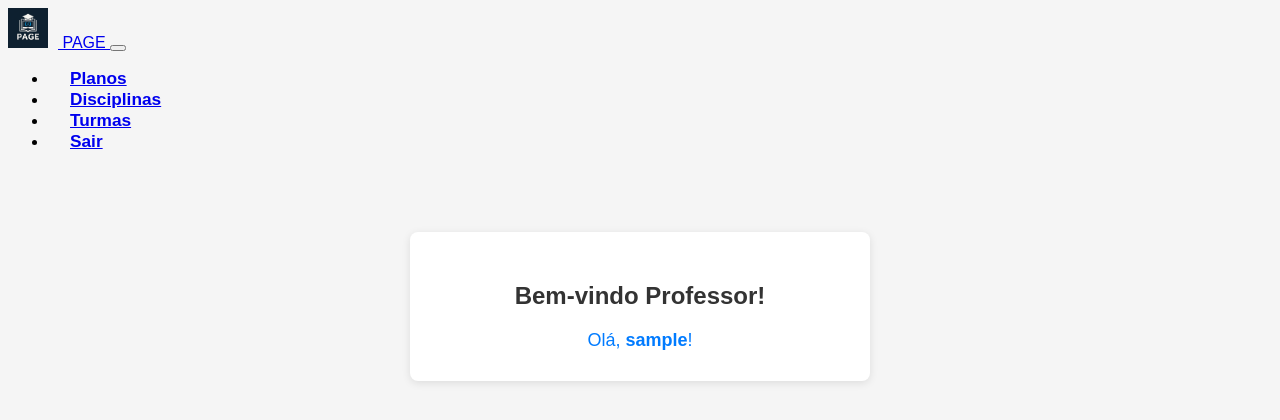
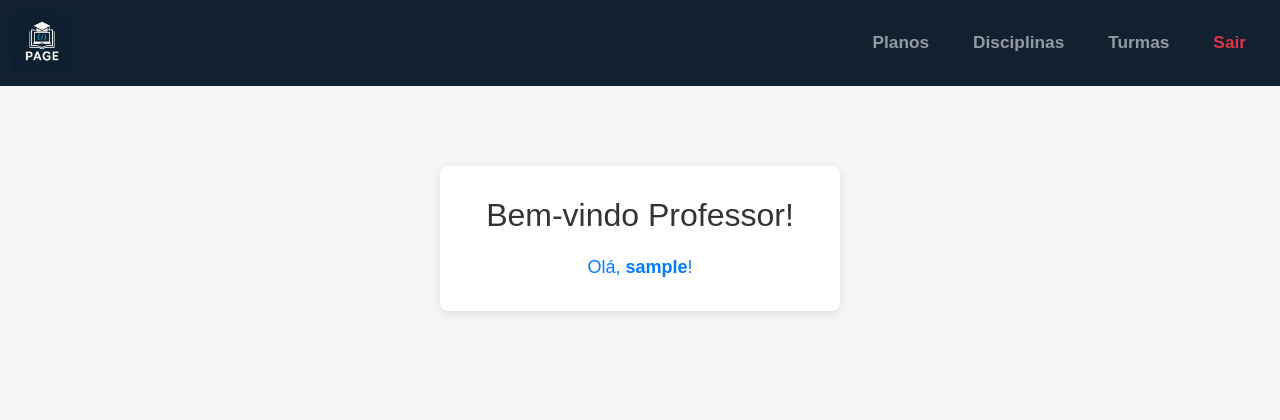
Before and after one commit to Marco-Bubola/Page--PI, a PHP site: page /views/home_professor.php in a window 1280 px wide. Shown: the top 420 px of the page. Run offline with PHP 8.4, Linux system fonts and the light colour scheme; a user stored in the database is signed in.

Commit message:
Atualizações estéticas home_professor e navbar
alteração da cor da navbar e introdução do bootstrap na home_professro

```diff
--- a/views/home_professor.php
+++ b/views/home_professor.php
@@ -13,6 +13,7 @@ include 'navbar.php';
     <meta charset="UTF-8">
     <title>Home Professor - PI Page</title>
     <link rel="icon" type="image/png" href="../assets/img/LOGO_PAGE.png">
+    <link href="https://cdn.jsdelivr.net/npm/bootstrap@5.3.0/dist/css/bootstrap.min.css" rel="stylesheet">
     <style>
         body { font-family: Arial, sans-serif; background: #f5f5f5; }
         .home-container { background: #fff; padding: 30px; max-width: 400px; margin: 80px auto; border-radius: 8px; box-shadow: 0 2px 8px rgba(0,0,0,0.1); text-align: center; }
--- a/views/navbar.php
+++ b/views/navbar.php
@@ -6,6 +6,9 @@ if (session_status() === PHP_SESSION_NONE) {
 $pagina_atual = basename($_SERVER['PHP_SELF']);
 ?>
 <style>
+.navbar{
+  background-color: #112130 !important;
+}
 .navbar .nav-link {
     font-weight: 600;
     font-size: 1.08em;
@@ -17,7 +20,7 @@ $pagina_atual = basename($_SERVER['PHP_SELF']);
 }
 .navbar .nav-link.active, .navbar .nav-link:hover {
     background: #fff !important;
-    color: #0d6efd !important;
+    color: #112130 !important;
     box-shadow: 0 2px 8px rgba(0,0,0,0.07);
 }
 .navbar .nav-link.text-danger.active, .navbar .nav-link.text-danger:hover {
@@ -25,11 +28,11 @@ $pagina_atual = basename($_SERVER['PHP_SELF']);
     color: #fff !important;
 }
 </style>
-<nav class="navbar navbar-expand-lg navbar-dark bg-primary" style="min-height: 56px;">
+<link rel="icon" type="image/png" href="../assets/img/LOGO_PAGE.png">
+<nav class="navbar navbar-expand-lg navbar-dark" style="min-height: 56px;">
   <div class="container-fluid">
-    <a class="navbar-brand d-flex align-items-center" href="#">
-      <img src="../assets/img/LOGO_PAGE.png" alt="Logo PAGE" style="height:40px; margin-right:10px;">
-      PAGE
+    <a class="navbar-brand d-flex align-items-center">
+      <img src="../assets/img/LOGO_PAGE.png" alt="Logo PAGE" style="height:60px; width:60px;  margin-right:10px;">
     </a>
     <button class="navbar-toggler" type="button" data-bs-toggle="collapse" data-bs-target="#navbarNavDropdown" aria-controls="navbarNavDropdown" aria-expanded="false" aria-label="Toggle navigation">
       <span class="navbar-toggler-icon"></span>
```
